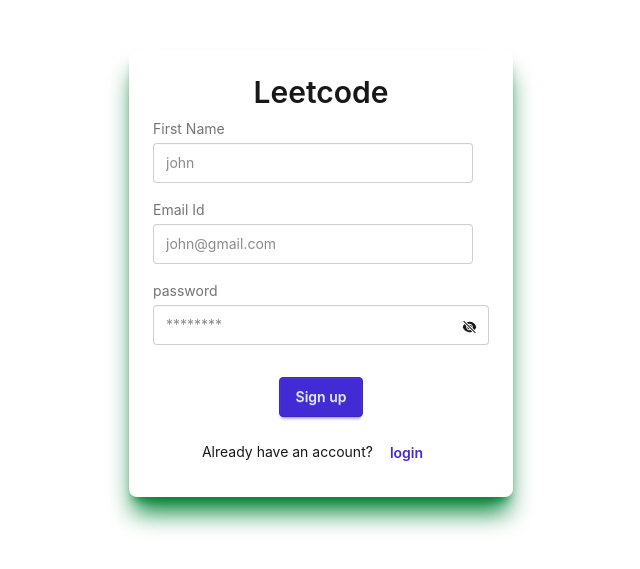
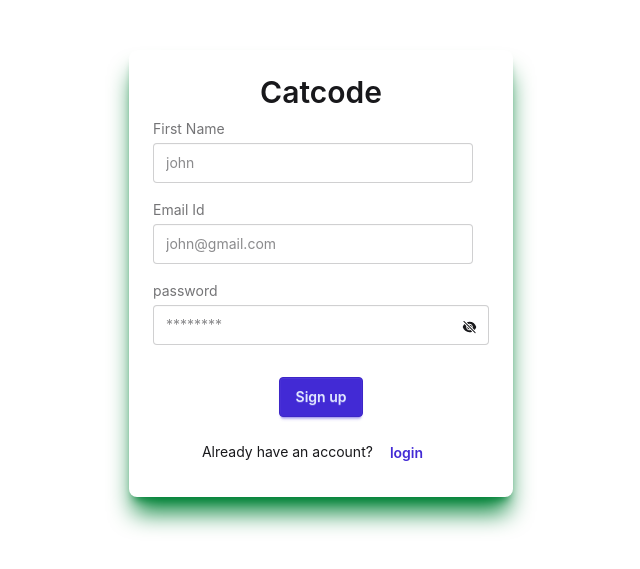
Before and after one commit to shivamgupta78/Catcode, a React (Vite) app in the folder frontend/: page /signup in a window 1280 px wide. Shown: the part 127-696 px from the top of the page, without its empty margins (319-959 px from the left). Built offline with nearby package versions, Linux system fonts and the light colour scheme; no server answers.

Commit message:
Finalilazied Project Successfully

```diff
--- a/frontend/src/pages/HomePage.jsx
+++ b/frontend/src/pages/HomePage.jsx
@@ -24,16 +24,7 @@
                 console.error("Error fetching problems",error);
             }
         };
-        // const fetchSolvedProblems = async ()=>{
-        //     try{
-        //         const {data} = await axiosClient.get('/problem/problemSolvedByUser');
-        //         setsolvedProblems(data);
-        //     }catch(error){
-        //         console.log('Error fetching solved problems');
-        //     }
-        // };
-         fetchProblems();
-        // if (user) fetchSolvedProblems();
+        fetchProblems();
     }, [user]);
     const handleLogout = ()=>{
         dispatch(logoutUser());
@@ -42,16 +33,15 @@
     const filterdProblems = problems.filter(problem =>{
         const difficultyMatch = filters.difficulty === 'all' || problem.difficulty === filters.difficulty;
         const tagMatch = filters.tags === 'all' || problem.tags === filters.tags;
-        const statusMatch = filters.status === 'all' || solvedProblems.some(sp => sp._id === problem._id);
-        return (difficultyMatch && tagMatch && statusMatch);
+        // const statusMatch = filters.status === 'all' || solvedProblems.some(sp => sp._id === problem._id);
+        return (difficultyMatch && tagMatch);
 
     })
     return (
         <div className="min-h-screen bg-base-200">
-            {/* //creating navigation bar */}
             <nav className="navbar bg-base-100 shadow-lg px-4">
                 <div className="flex-1">
-                    <NavLink to='/' className="btn btn-ghost text-xl">LeetCode</NavLink>
+                    <NavLink to='/' className="btn btn-ghost text-xl">Catcode</NavLink>
                 </div>
 
                 <div className="flex-none rounded-md gap-4">
@@ -69,9 +59,8 @@
                 <div className="flex flex-wrap gap-4 mb-6">
                     <select className="select select-bordered"
                     value={filters.status}
-                    onChange={(e)=>setFilters({...filters,status:e.target.value})}>
+                    >
                         <option value="all">All Problems</option>
-                        <option value="solved">Solved Problems</option>
                     </select>
                     <select className="select select-bordered"
                     value={filters.difficulty}
--- a/frontend/src/pages/Login.jsx
+++ b/frontend/src/pages/Login.jsx
@@ -32,7 +32,7 @@
         <div className='min-h-screen flex items-center justify-center p-4'>
             <div className='card w-96 bg-base-100 shadow-xl shadow-green-800'>
                 <div className='card-body'>
-                    <h2 className='card-title justify-center text-3xl '>Leetcode</h2>
+                    <h2 className='card-title justify-center text-3xl '>Catcode</h2>
                     <form onSubmit={handleSubmit(onSubmit)}>
                         <div className='form-control'>
 
--- a/frontend/src/pages/Signup.jsx
+++ b/frontend/src/pages/Signup.jsx
@@ -34,7 +34,7 @@
         <div className='min-h-screen flex items-center justify-center p-4'>
             <div className='card w-96 bg-base-100 shadow-xl shadow-green-700'>
                 <div className='card-body'>
-                    <h2 className='card-title justify-center text-3xl '>Leetcode</h2>
+                    <h2 className='card-title justify-center text-3xl '>Catcode</h2>
                     <form onSubmit={handleSubmit(onSubmit)}>
                         <div className='form-control'>
                             <label className='label mb-1'>
```
